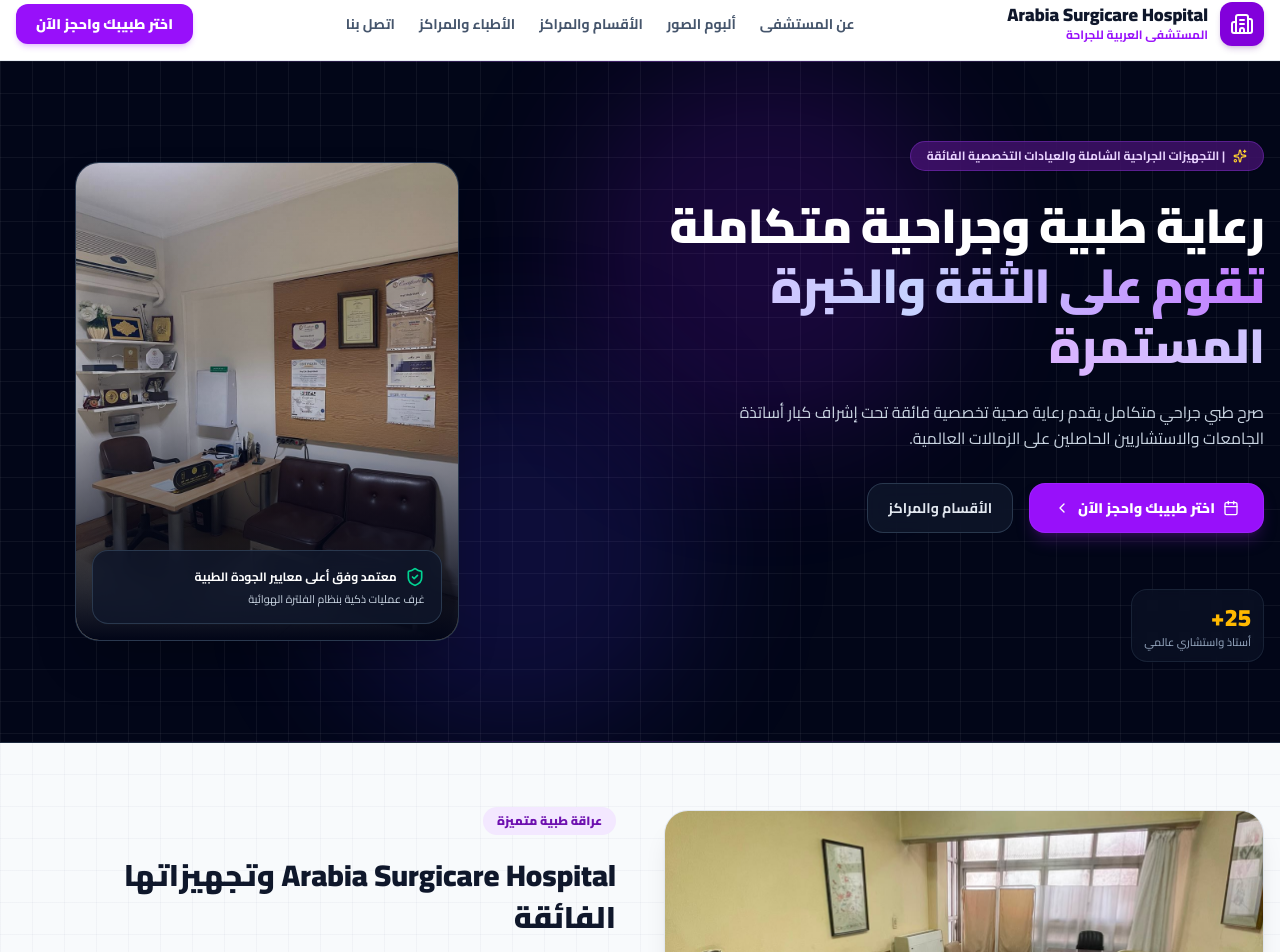
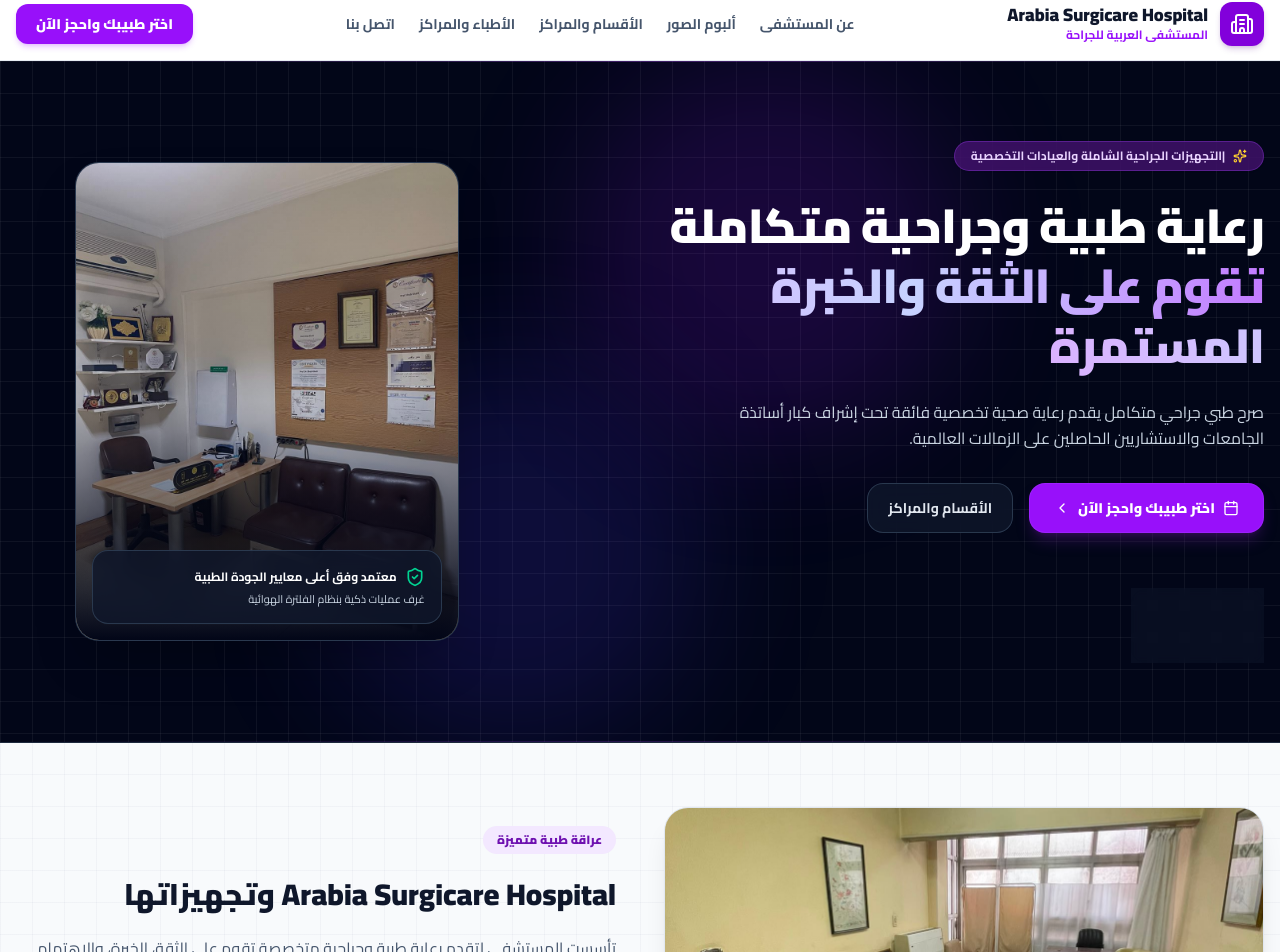
Before and after one commit to adhamomarajr/Arabia-Surgicare.com, a React (Vite) app: page / in a window 1280 px wide. Shown: the part 58-1010 px from the top of the page. Built offline with nearby package versions, Linux system fonts and the light colour scheme; no server answers; the database is empty.

Commit message:
Update initialData.ts

```diff
--- a/src/data/initialData.ts
+++ b/src/data/initialData.ts
@@ -749,12 +749,12 @@ export const TRANSLATIONS = {
     navDoctors: 'الأطباء والمراكز',
     navContact: 'اتصل بنا',
     navBookBtn: 'اختر طبيبك واحجز الآن',
-    heroBadge: '| التجهيزات الجراحية الشاملة والعيادات التخصصية الفائقة',
+    heroBadge: '|التجهيزات الجراحية الشاملة والعيادات التخصصية ',
     heroTitle: 'رعاية طبية وجراحية متكاملة',
     heroTitleHighlight: 'تقوم على الثقة والخبرة المستمرة',
     heroDesc: 'صرح طبي جراحي متكامل يقدم رعاية صحية تخصصية فائقة تحت إشراف كبار أساتذة الجامعات والاستشاريين الحاصلين على الزمالات العالمية.',
     historyBadge: 'عراقة طبية متميزة',
-    historySectionTitle: 'Arabia Surgicare Hospital وتجهيزاتها الفائقة',
+    historySectionTitle: 'Arabia Surgicare Hospital وتجهيزاتها ',
     histText: 'تأسست المستشفى لتقدم رعاية طبية وجراحية متخصصة تقوم على الثقة، الخبرة، والاهتمام البالغ بصحة وسلامة المرضى في منطقة المهندسين والجيزة.',
     aboutExtraDesc: 'نحن نسعى دوماً لتبني أعلى المعايير القياسية العالمية للخدمات الطبية والجراحية. المستشفى مجهزة بأفضل التقنيات التشخيصية وغرف العمليات الميكروسكوبية ذات التعقيم الفائق بنظام تدفق الهواء اللامركزي.',
     galleryTitle: 'جولة مصورة داخل أروقة المشفى',
```
